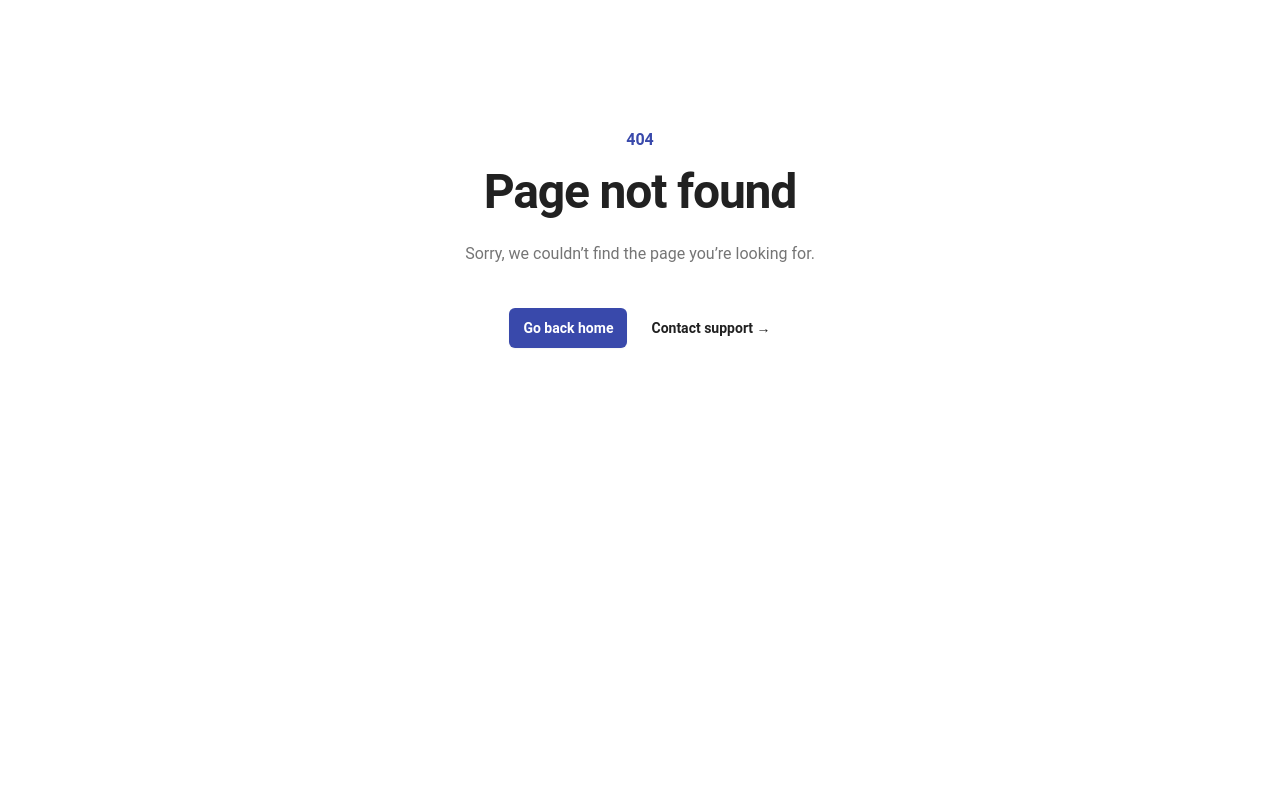
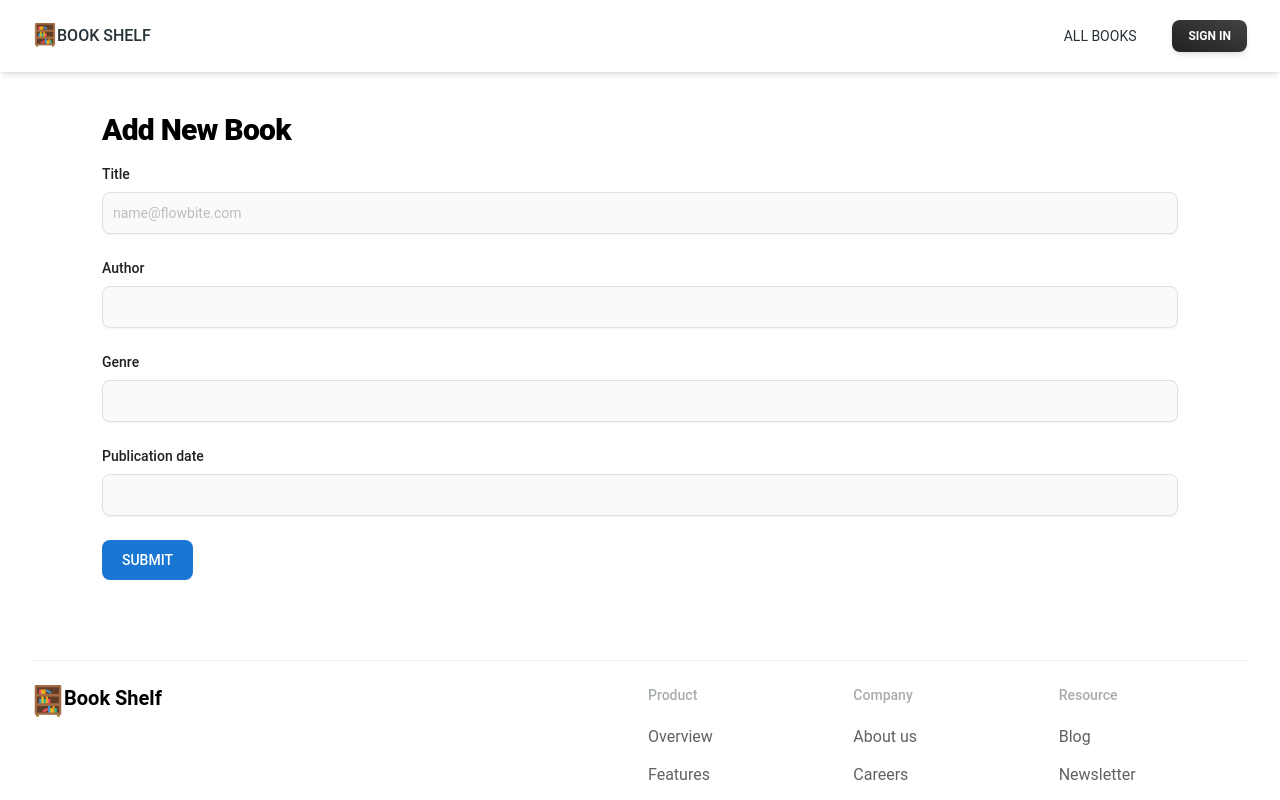
Before and after one commit to mohammadJahid8/book-shelf-client, a React (Vite) app: page /add-book in a window 1280 px wide. Before the commit this address had no page. Shown: the top 800 px of the page. Built offline with nearby package versions, Linux system fonts and the light colour scheme.

Commit message:
Book add done

```diff
--- /dev/null
+++ b/src/pages/AddBook.tsx
@@ -0,0 +1,114 @@
+/* eslint-disable @typescript-eslint/ban-ts-comment */
+import { useAddBookMutation } from "@/redux/features/books/bookApi";
+import { FormEvent, useEffect } from "react";
+import { useNavigate } from "react-router-dom";
+
+const AddBook = () => {
+  const [addBook] = useAddBookMutation();
+  const navigate = useNavigate();
+
+  const userData = JSON.parse(localStorage.getItem("user") || "{}");
+
+  useEffect(() => {
+    window.scrollTo(0, 0);
+  }, []);
+
+  const handleAddBook = async (event: FormEvent<HTMLFormElement>) => {
+    window.scrollTo(0, 0);
+    event.preventDefault();
+    const formData = new FormData(event.currentTarget);
+    const data = Object.fromEntries(formData);
+    data.authorEmail = userData?.email;
+    const response = await addBook(data);
+
+    //@ts-ignore
+    if (response?.data?.success === true) {
+      //@ts-ignore
+      swal("New book added!", {
+        icon: "success",
+      });
+      navigate("/allbooks");
+    }
+  };
+
+  return (
+    <div className="px-8 mt-28">
+      <h4 className="text-start font-extrabold tracking-tight text-3xl mb-4 ">
+        Add New Book
+      </h4>
+
+      <form onSubmit={handleAddBook}>
+        <div className="mb-6">
+          <label
+            htmlFor="title"
+            className="block mb-2 text-sm font-medium text-gray-900 dark:text-white"
+          >
+            Title
+          </label>
+          <input
+            type="text"
+            name="title"
+            id="title"
+            className="shadow-sm bg-gray-50 border border-gray-300 text-gray-900 text-sm rounded-lg focus:ring-blue-500 focus:border-blue-500 block w-full p-2.5 dark:bg-gray-700 dark:border-gray-600 dark:placeholder-gray-400 dark:text-white dark:focus:ring-blue-500 dark:focus:border-blue-500 dark:shadow-sm-light"
+            placeholder="name@flowbite.com"
+            required
+          />
+        </div>
+        <div className="mb-6">
+          <label
+            htmlFor="Author"
+            className="block mb-2 text-sm font-medium text-gray-900 dark:text-white"
+          >
+            Author
+          </label>
+          <input
+            name="author"
+            type="text"
+            id="Author"
+            className="shadow-sm bg-gray-50 border border-gray-300 text-gray-900 text-sm rounded-lg focus:ring-blue-500 focus:border-blue-500 block w-full p-2.5 dark:bg-gray-700 dark:border-gray-600 dark:placeholder-gray-400 dark:text-white dark:focus:ring-blue-500 dark:focus:border-blue-500 dark:shadow-sm-light"
+            required
+          />
+        </div>
+        <div className="mb-6">
+          <label
+            htmlFor="genre"
+            className="block mb-2 text-sm font-medium text-gray-900 dark:text-white"
+          >
+            Genre
+          </label>
+          <input
+            type="text"
+            id="genre"
+            name="genre"
+            className="shadow-sm bg-gray-50 border border-gray-300 text-gray-900 text-sm rounded-lg focus:ring-blue-500 focus:border-blue-500 block w-full p-2.5 dark:bg-gray-700 dark:border-gray-600 dark:placeholder-gray-400 dark:text-white dark:focus:ring-blue-500 dark:focus:border-blue-500 dark:shadow-sm-light"
+            required
+          />
+        </div>
+        <div className="mb-6">
+          <label
+            htmlFor="publication date"
+            className="block mb-2 text-sm font-medium text-gray-900 dark:text-white"
+          >
+            Publication date
+          </label>
+          <input
+            type="text"
+            id="publication date"
+            name="publicationDate"
+            className="shadow-sm bg-gray-50 border border-gray-300 text-gray-900 text-sm rounded-lg focus:ring-blue-500 focus:border-blue-500 block w-full p-2.5 dark:bg-gray-700 dark:border-gray-600 dark:placeholder-gray-400 dark:text-white dark:focus:ring-blue-500 dark:focus:border-blue-500 dark:shadow-sm-light"
+            required
+          />
+        </div>
+
+        <button
+          type="submit"
+          className="text-white bg-blue-700 hover:bg-blue-800 focus:ring-4 focus:outline-none focus:ring-blue-300 font-medium rounded-lg text-sm px-5 py-2.5 text-center dark:bg-blue-600 dark:hover:bg-blue-700 dark:focus:ring-blue-800"
+        >
+          SUBMIT
+        </button>
+      </form>
+    </div>
+  );
+};
+
+export default AddBook;
--- a/src/pages/AllBooks.tsx
+++ b/src/pages/AllBooks.tsx
@@ -65,9 +65,11 @@ export default function AllBooks() {
             required
           />
         </div>
-        <button className="text-white  bg-blue-700 hover:bg-blue-800 focus:ring-4 focus:outline-none focus:ring-blue-300 font-medium rounded-md text-sm px-4 py-2 dark:bg-blue-600 dark:hover:bg-blue-700 dark:focus:ring-blue-800">
-          ADD NEW BOOK
-        </button>
+        <Link to="/add-book">
+          <button className="text-white  bg-blue-700 hover:bg-blue-800 focus:ring-4 focus:outline-none focus:ring-blue-300 font-medium rounded-md text-sm px-4 py-2 dark:bg-blue-600 dark:hover:bg-blue-700 dark:focus:ring-blue-800">
+            ADD NEW BOOK
+          </button>
+        </Link>
       </div>
 
       <div className="relative overflow-x-auto">
--- a/src/redux/features/books/bookApi.ts
+++ b/src/redux/features/books/bookApi.ts
@@ -19,14 +19,14 @@ const bookApi = api.injectEndpoints({
       invalidatesTags: ["books"],
     }),
 
-    // postComment: builder.mutation({
-    //   query: ({ id, data }) => ({
-    //     url: `/comment/${id}`,
-    //     method: 'POST',
-    //     body: data,
-    //   }),
-    //   invalidatesTags: ['comment'],
-    // }),
+    addBook: builder.mutation({
+      query: (data) => ({
+        url: `/books`,
+        method: "POST",
+        body: data,
+      }),
+      invalidatesTags: ["books"],
+    }),
     // getComment: builder.query({
     //   query: (id) => `comment/${id}`,
     //   providesTags: ['comment'],
@@ -38,6 +38,6 @@ export const {
   useGetBooksQuery,
   useSingleBookQuery,
   useDeleteBookMutation,
-  //   usePostCommentMutation,
+  useAddBookMutation,
   //   useGetCommentQuery,
 } = bookApi;
--- a/src/routes/routes.tsx
+++ b/src/routes/routes.tsx
@@ -7,6 +7,7 @@ import Signin from "@/pages/Signin";
 import AllBooks from "@/pages/AllBooks";
 import BookDetails from "@/pages/BookDetails";
 import EditBook from "@/pages/EditBook";
+import AddBook from "@/pages/AddBook";
 
 const routes = createBrowserRouter([
   {
@@ -24,6 +25,10 @@ const routes = createBrowserRouter([
       {
         path: "/book-details/:id",
         element: <BookDetails />,
+      },
+      {
+        path: "/add-book",
+        element: <AddBook />,
       },
       {
         path: "/edit-book/:id",
```
